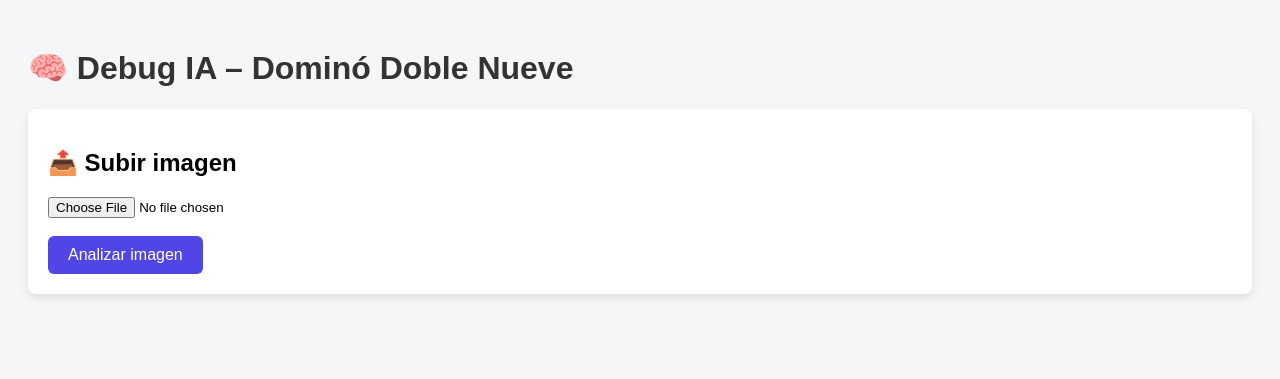
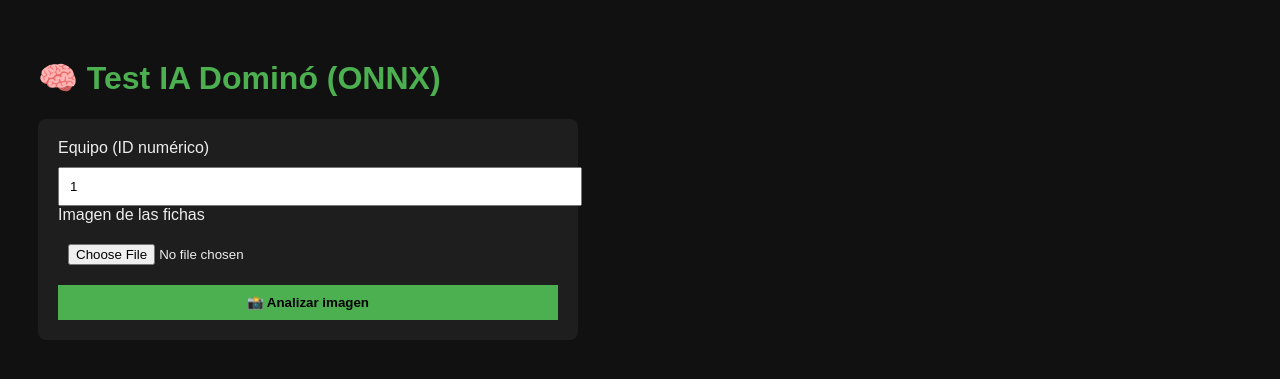
Before and after one commit to abrahamramost01-netizen/dmie, a Flask app: page / in a window 1280 px wide. Shown: the top 379 px of the page. Run offline with Flask 3, Linux system fonts and the light colour scheme; data that the repository does not hold is empty; some libraries are stand-ins or nearby versions.

Commit message:
Update index.html

```diff
--- a/templates/index.html
+++ b/templates/index.html
@@ -2,94 +2,77 @@
 <html lang="es">
 <head>
     <meta charset="UTF-8">
-    <title>Debug IA Dominó</title>
+    <title>🁢 Test IA Dominó</title>
     <style>
         body {
             font-family: Arial, sans-serif;
-            background: #f4f6f8;
-            padding: 20px;
+            background: #111;
+            color: #eee;
+            padding: 30px;
         }
-        h1 {
-            color: #333;
-        }
-        .box {
-            background: white;
+        h1 { color: #4caf50; }
+        form {
+            background: #1e1e1e;
             padding: 20px;
             border-radius: 8px;
-            margin-bottom: 20px;
-            box-shadow: 0 4px 10px rgba(0,0,0,.1);
+            max-width: 500px;
+        }
+        input, button, select {
+            width: 100%;
+            padding: 10px;
+            margin-top: 10px;
         }
         button {
-            padding: 10px 20px;
-            background: #4f46e5;
-            color: white;
+            background: #4caf50;
             border: none;
-            border-radius: 6px;
+            font-weight: bold;
             cursor: pointer;
-            font-size: 16px;
+        }
+        pre {
+            background: #000;
+            padding: 15px;
+            margin-top: 20px;
+            overflow-x: auto;
         }
         img {
             max-width: 100%;
             margin-top: 15px;
-            border-radius: 6px;
-            border: 2px solid #ddd;
-        }
-        pre {
-            background: #111;
-            color: #0f0;
-            padding: 15px;
-            border-radius: 6px;
-            overflow-x: auto;
-            font-size: 14px;
-        }
-        .ficha {
-            padding: 8px;
-            margin: 5px 0;
-            background: #f1f5f9;
-            border-radius: 5px;
+            border: 2px solid #333;
         }
     </style>
 </head>
 <body>
 
-<h1>🧠 Debug IA – Dominó Doble Nueve</h1>
+<h1>🧠 Test IA Dominó (ONNX)</h1>
 
-<div class="box">
-    <h2>📤 Subir imagen</h2>
-    <form method="post" action="/debug_ia" enctype="multipart/form-data">
-        <input type="file" name="image" accept="image/*" required>
-        <br><br>
-        <button type="submit">Analizar imagen</button>
-    </form>
-</div>
+<form method="POST" action="/add_match" enctype="multipart/form-data">
+    <label>Equipo (ID numérico)</label>
+    <input type="number" name="team_id" value="1" required>
 
-{% if image_url %}
-<div class="box">
-    <h2>📸 Imagen analizada</h2>
-    <img src="{{ image_url }}">
-</div>
+    <label>Imagen de las fichas</label>
+    <input type="file" name="image" accept="image/*" required>
+
+    <button type="submit">📸 Analizar imagen</button>
+</form>
+
+{% if matches %}
+<hr>
+<h2>Último resultado</h2>
+
+{% set m = matches[0] %}
+
+<p><strong>Equipo:</strong> {{ m[1] }}</p>
+<p><strong>Puntos:</strong> {{ m[2] }}</p>
+
+{% if m[3] %}
+<img src="{{ url_for('uploads', filename=m[3].split('/')[-1]) }}">
 {% endif %}
 
-{% if result %}
-<div class="box">
-    <h2>📊 Resultado resumido</h2>
-    <p><strong>Total puntos:</strong> {{ result.total }}</p>
-    <p><strong>Cantidad fichas:</strong> {{ result.cantidad }}</p>
+{% if m[4] %}
+<h3>JSON IA</h3>
+<pre>{{ m[4] }}</pre>
+{% endif %}
 
-    <h3>🎯 Fichas detectadas</h3>
-    {% for f in result.fichas %}
-        <div class="ficha">
-            Ficha: <strong>{{ f.clase }}</strong> |
-            Puntos: <strong>{{ f.puntos }}</strong> |
-            Confianza: <strong>{{ f.confianza }}%</strong>
-        </div>
-    {% endfor %}
-</div>
-
-<div class="box">
-    <h2>🧾 JSON completo (debug)</h2>
-    <pre>{{ result | tojson(indent=2) }}</pre>
-</div>
 {% endif %}
 
 </body>
```
